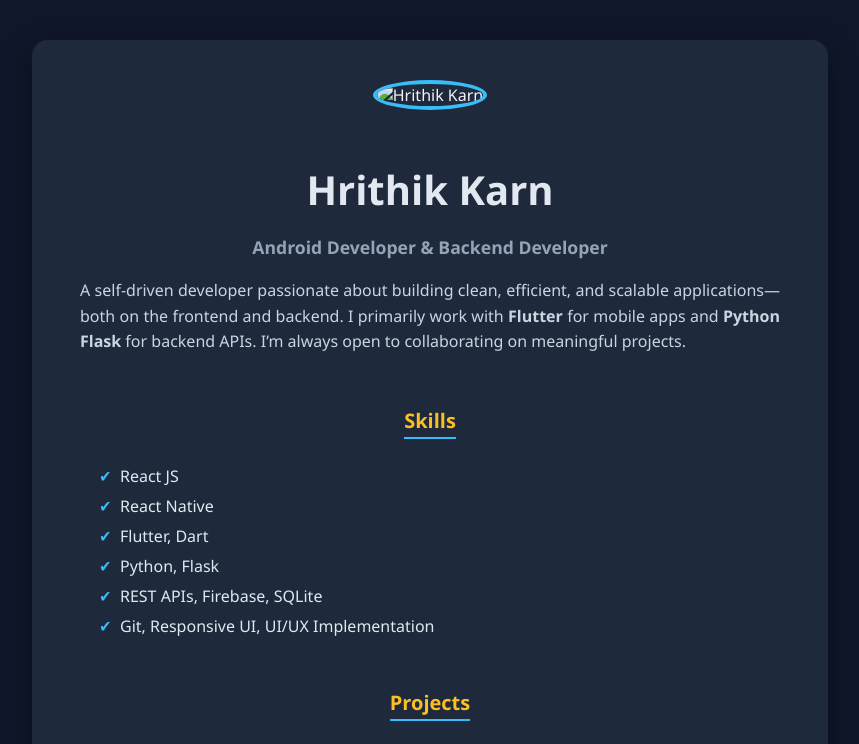
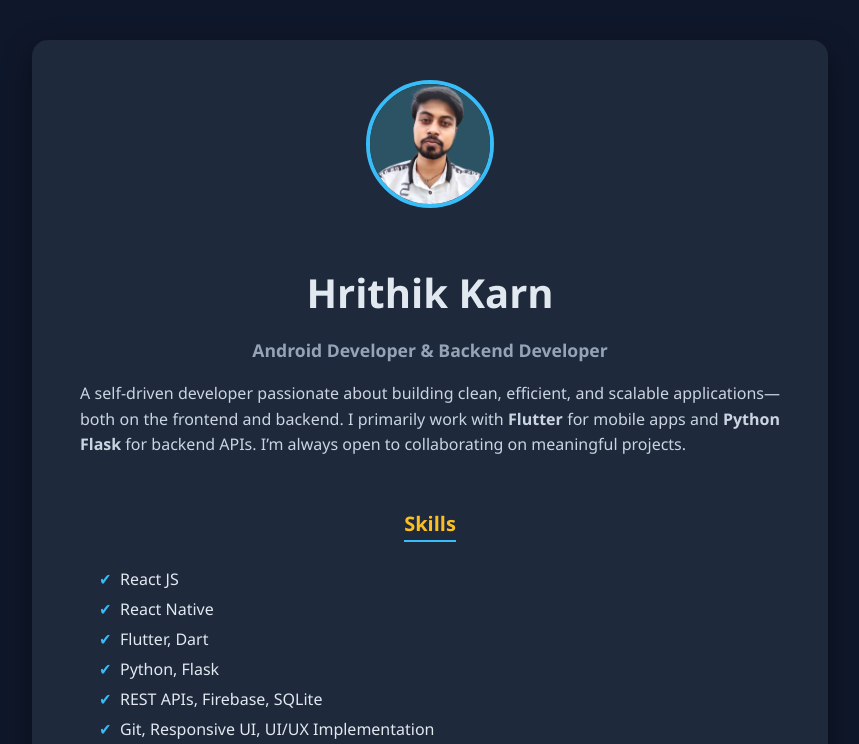
Before and after one commit to Hrk2000/portfolio, a plain HTML site: page resume.html in a window 1280 px wide. Shown: the top 744 px of the page, without its empty margins (210-1069 px from the left). Drawn offline with Linux system fonts and the light colour scheme; the site is published under a folder, as on GitHub Pages, so addresses that start at the root find nothing.

Commit message:
included react and fixed resume image

```diff
--- a/resume.html
+++ b/resume.html
@@ -131,7 +131,7 @@
 
 <body>
     <section id="resume" class="resume-card" aria-label="Hrithik Karn Resume">
-        <img src="/assets/my_image.jpg" alt="Hrithik Karn" class="profile-img" />
+        <img src="assets/my_image.jpg" alt="Hrithik Karn" class="profile-img" />
         <h1>Hrithik Karn</h1>
         <p class="role">Android Developer & Backend Developer</p>
 
```
